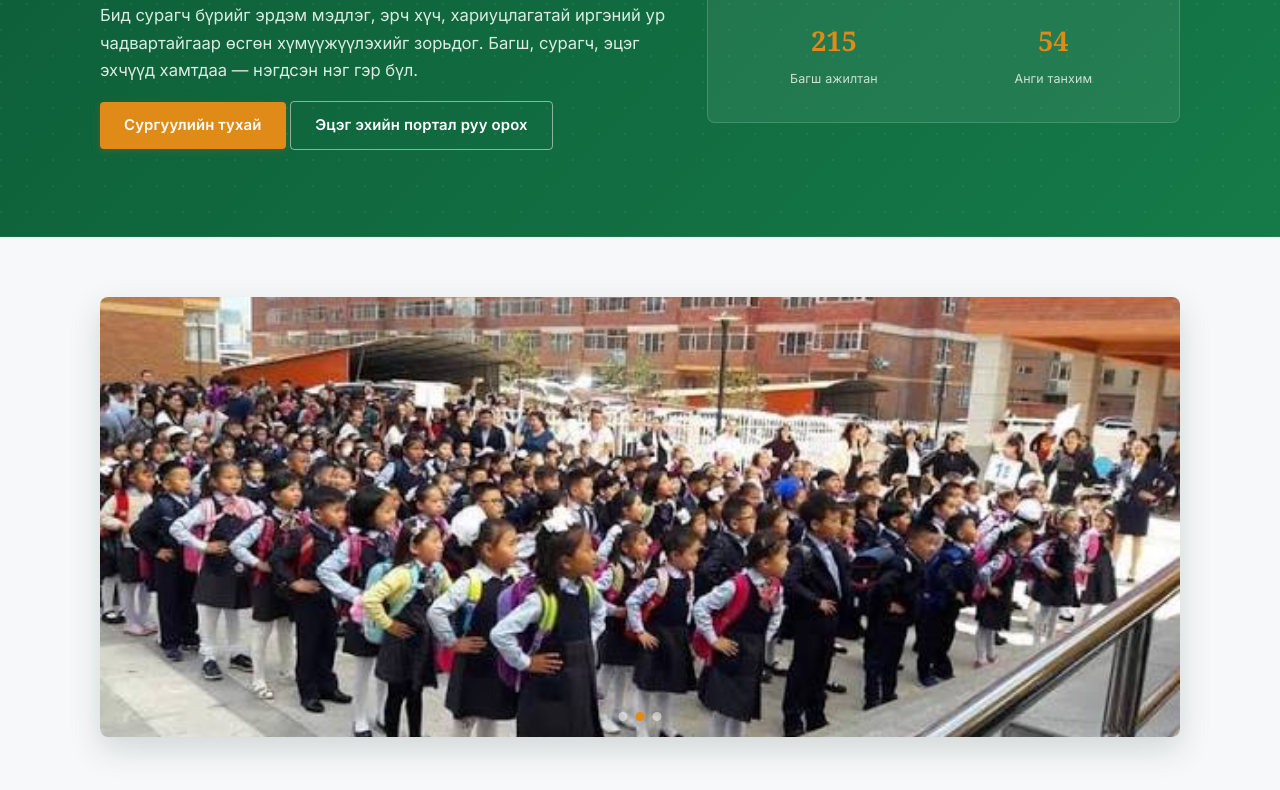
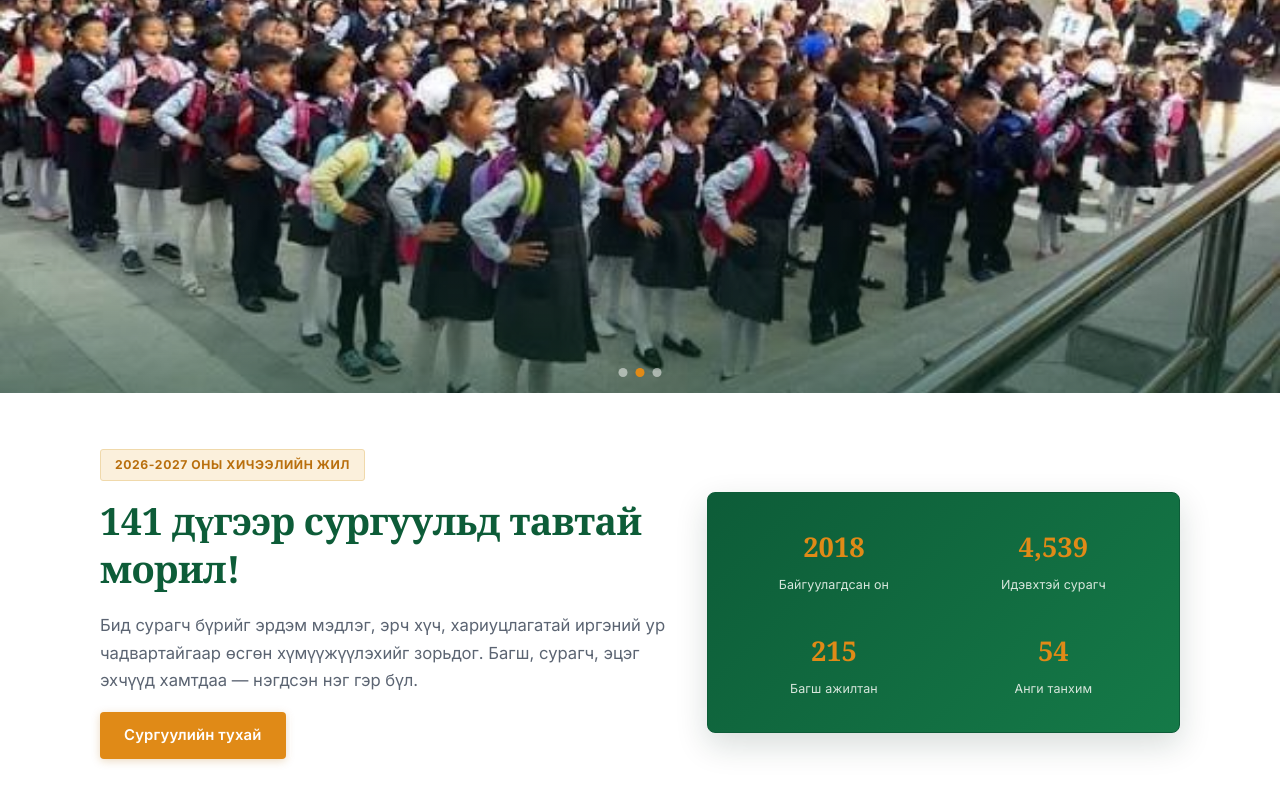
Before and after one commit to school-141/school-website, a plain HTML site: page index.html in a window 1280 px wide. Shown: the part 341-1131 px from the top of the page. Drawn offline with Linux system fonts and the light colour scheme; no server answers.

Commit message:
Design update

```diff
--- a/index.html
+++ b/index.html
@@ -42,6 +42,17 @@
   </div>
 </header>
 
+<div class="photo-slider photo-slider-full">
+  <img src="sur.png" class="slide active" alt="Сургуулийн зураг 1">
+  <img src="sur1.png" class="slide" alt="Сургуулийн зураг 2">
+  <img src="sur2.png" class="slide" alt="Сургуулийн зураг 3">
+  <div class="slider-dots">
+    <span class="active"></span>
+    <span></span>
+    <span></span>
+  </div>
+</div>
+
 <section class="hero">
   <div class="container">
     <div>
@@ -59,21 +70,6 @@
         <div><strong>4,539</strong><span>Идэвхтэй сурагч</span></div>
         <div><strong>215</strong><span>Багш ажилтан</span></div>
         <div><strong>54</strong><span>Анги танхим</span></div>
-      </div>
-    </div>
-  </div>
-</section>
-
-<section class="section" style="padding-bottom:0;">
-  <div class="container">
-    <div class="photo-slider">
-      <img src="sur.png" class="slide active" alt="Сургуулийн зураг 1">
-      <img src="sur1.png" class="slide" alt="Сургуулийн зураг 2">
-      <img src="sur2.png" class="slide" alt="Сургуулийн зураг 3">
-      <div class="slider-dots">
-        <span class="active"></span>
-        <span></span>
-        <span></span>
       </div>
     </div>
   </div>
--- a/style.css
+++ b/style.css
@@ -210,39 +210,38 @@ nav.main-nav a.portal-link:hover { background: var(--gold-dark); color: #fff; }
 
 /* ===== Hero ===== */
 .hero {
-  background:
-    radial-gradient(circle at 1px 1px, rgba(255,255,255,.06) 1px, transparent 0) 0 0/26px 26px,
-    linear-gradient(135deg, var(--navy) 0%, var(--blue) 100%);
-  color: #fff;
-  padding: 70px 0;
-  border-bottom: 1px solid rgba(255,255,255,.08);
+  background: #ffffff;
+  color: var(--text);
+  padding: 56px 0;
+  border-bottom: 1px solid var(--border);
 }
 .hero .container { display: grid; grid-template-columns: 1.2fr 1fr; gap: 40px; align-items: center; }
-.hero h1 { color: #fff; font-size: 2.35rem; }
-.hero p { color: #dcebe1; font-size: 1.04rem; }
+.hero h1 { color: var(--navy); font-size: 2.35rem; }
+.hero p { color: var(--text-light); font-size: 1.04rem; }
 .hero-tag {
   display: inline-block;
-  background: rgba(224, 166, 38, .16);
-  color: #f6c667;
-  border: 1px solid rgba(224,166,38,.45);
+  background: #fbf0dc;
+  color: var(--gold-dark);
+  border: 1px solid #f0d9ab;
   padding: 5px 14px;
   border-radius: 3px;
   font-size: .76rem;
-  font-weight: 600;
+  font-weight: 700;
   letter-spacing: .05em;
   text-transform: uppercase;
   margin-bottom: 16px;
 }
 .hero-art {
-  background: rgba(255,255,255,.07);
-  border: 1px solid rgba(255,255,255,.16);
+  background: linear-gradient(135deg, var(--navy) 0%, var(--blue) 100%);
+  border: 1px solid var(--navy);
   border-radius: var(--radius);
   padding: 26px;
+  box-shadow: var(--shadow-lg);
 }
 .hero-stats { display: grid; grid-template-columns: 1fr 1fr; gap: 20px; }
 .hero-stats div { text-align: center; padding: 6px 0; }
 .hero-stats strong { display: block; font-family: var(--font-serif); font-size: 1.7rem; color: var(--gold); }
-.hero-stats span { font-size: .78rem; color: #cfe0d5; letter-spacing: .01em; }
+.hero-stats span { font-size: .78rem; color: #d7e6dc; letter-spacing: .01em; }
 
 .btn {
   display: inline-block;
@@ -471,6 +470,21 @@ footer.site-footer a:hover { color: #fff; }
   overflow: hidden;
   box-shadow: var(--shadow-lg);
 }
+.photo-slider-full {
+  height: 78vh;
+  min-height: 420px;
+  max-height: 720px;
+  border-radius: 0;
+  box-shadow: none;
+}
+.photo-slider-full::after {
+  content: "";
+  position: absolute;
+  inset: 0;
+  background: linear-gradient(180deg, rgba(7,51,34,0) 55%, rgba(7,51,34,.55) 100%);
+  z-index: 1;
+  pointer-events: none;
+}
 .photo-slider .slide {
   position: absolute;
   inset: 0;
```
Also changed, not shown: 1 other file.
